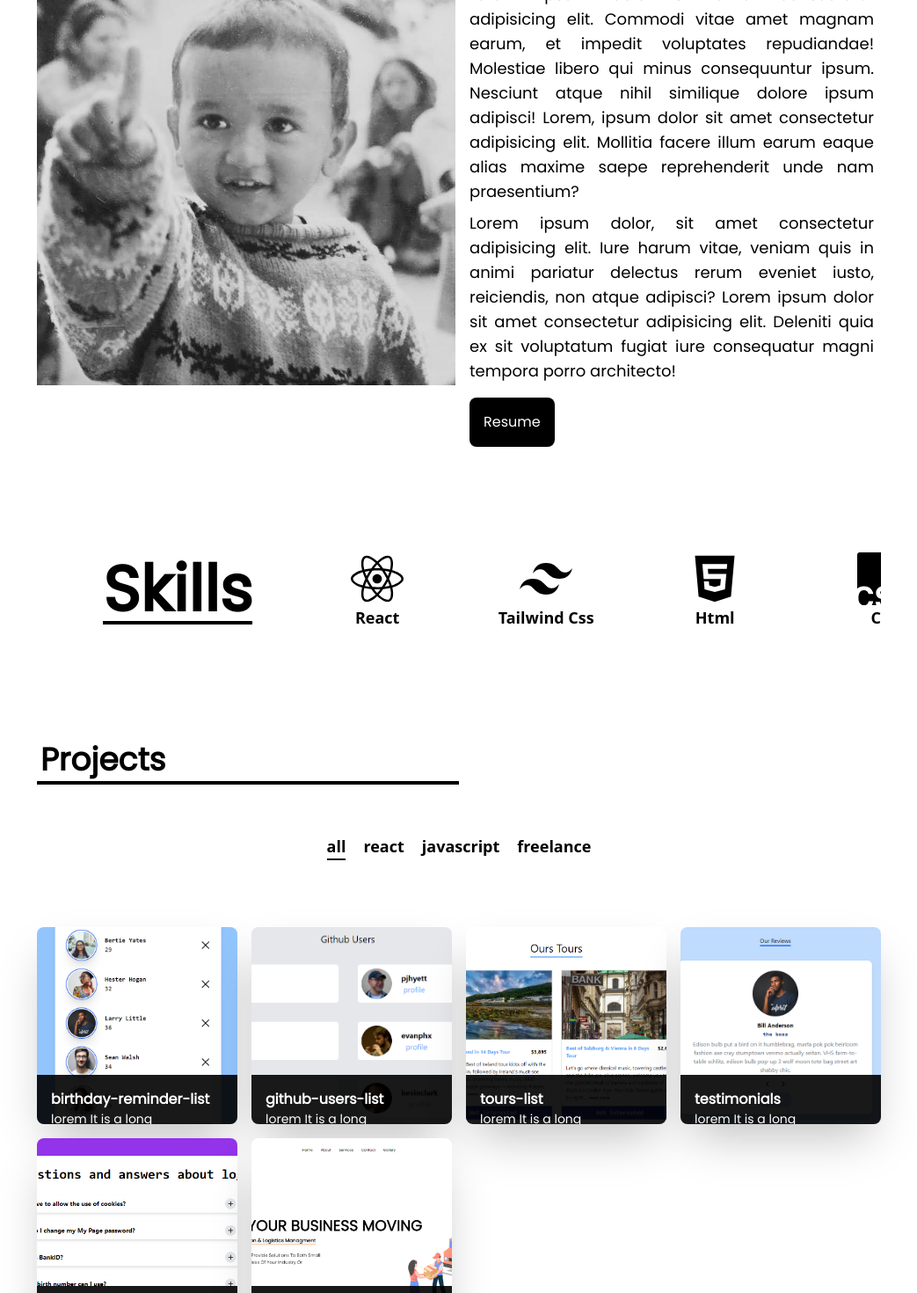
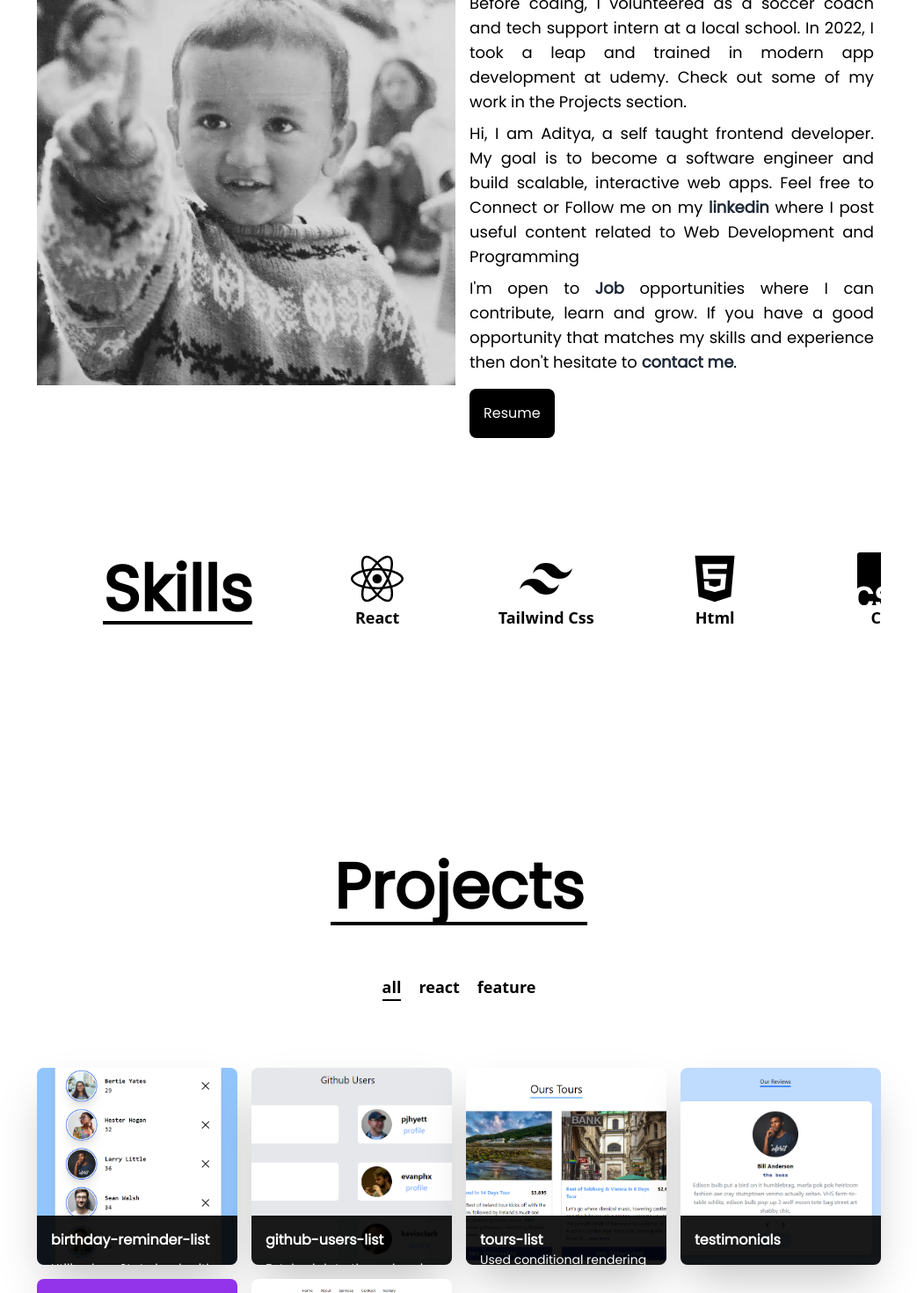
Before and after one commit to iamadityamall/react-projects-portfolio-development, a React (Create React App) app: page / in a window 1280 px wide. Shown: the part 1040-2510 px from the top of the page at 88% size, without its empty margins (118-1161 px from the left). Built offline with nearby package versions, Linux system fonts and the light colour scheme.

Commit message:
major updates done just animation is remaining

```diff
--- a/src/Components/Home/About.jsx
+++ b/src/Components/Home/About.jsx
@@ -3,7 +3,7 @@ import aboutImage from "../../assests/images/baby.jpg";
 import { useSelector } from "react-redux";
 
 const About = () => {
-  const {isDarkmode} = useSelector(store => store.navbar)
+  const { isDarkmode } = useSelector((store) => store.navbar);
   return (
     <section
       id="about"
@@ -27,19 +27,33 @@ const About = () => {
         </div>
         <div className="transition-all duration-500 ease-in-out flex flex-col space-y-2 font-poppins text-sm md:text-justify md:p-2 xl:p-0 xl:text-lg">
           <p>
-            Lorem ipsum dolor sit amet consectetur adipisicing elit. Commodi
-            vitae amet magnam earum, et impedit voluptates repudiandae!
-            Molestiae libero qui minus consequuntur ipsum. Nesciunt atque nihil
-            similique dolore ipsum adipisci! Lorem, ipsum dolor sit amet
-            consectetur adipisicing elit. Mollitia facere illum earum eaque
-            alias maxime saepe reprehenderit unde nam praesentium?
+            Before coding, I volunteered as a soccer coach and tech support
+            intern at a local school. In 2022, I took a leap and trained in
+            modern app development at udemy. Check out some of my work in the
+            Projects section.
           </p>
           <p>
-            Lorem ipsum dolor, sit amet consectetur adipisicing elit. Iure harum
-            vitae, veniam quis in animi pariatur delectus rerum eveniet iusto,
-            reiciendis, non atque adipisci? Lorem ipsum dolor sit amet
-            consectetur adipisicing elit. Deleniti quia ex sit voluptatum fugiat
-            iure consequatur magni tempora porro architecto!
+            Hi, I am Aditya, a self taught frontend developer. My goal is to
+            become a software engineer and build scalable, interactive web
+            apps. Feel free to Connect or Follow me on my{" "}
+            <span className="text-gray-800 font-semibold">
+              <a
+                href="https://linkedin.com/in/adityaharendramall/"
+                target="_blank"
+                rel="noreferrer"
+              >
+                linkedin
+              </a>
+            </span>{" "}
+            where I post useful content related to Web Development and
+            Programming
+          </p>
+          <p>
+            I'm open to <span className="text-gray-800 font-semibold">Job</span>{" "}
+            opportunities where I can contribute, learn and grow. If you have a
+            good opportunity that matches my skills and experience then don't
+            hesitate to{" "}
+            <span className="text-gray-800 font-semibold">contact me</span>.
           </p>
         </div>
         <button
--- a/src/Components/Home/Contact.jsx
+++ b/src/Components/Home/Contact.jsx
@@ -4,7 +4,7 @@ import { HiLocationMarker } from "react-icons/hi";
 
 const Contact = () => {
   return (
-    <section id="contact" className="grid grid-cols-1 gap-y-8 py-20 lg:gap-16">
+    <section id="contact" className="transition-all duration-150 ease-in-out grid grid-cols-1 gap-y-8 py-20 lg:gap-16">
       <div className="flex flex-col items-center space-y-2">
         <h1 className="text-4xl font-bold font-poppins border-b-4  border-black lg:text-7xl">
           Contacts
--- a/src/Components/Home/Hero.jsx
+++ b/src/Components/Home/Hero.jsx
@@ -2,6 +2,7 @@ import React from "react";
 import { socialLinks } from "../../utils/data/SocialLinks";
 import heroImage from "../../assests/images/profile-new.png";
 import { useSelector } from "react-redux";
+import Link from "react-scroll/modules/components/Link";
 
 const Hero = () => {
   const { isDarkmode } = useSelector((store) => store.navbar);
@@ -31,13 +32,20 @@ const Hero = () => {
           opportunities.
         </p>
         <div className="translate-all duration-[2000ms] ease-in-out flex flex-col space-y-6 items-start">
-          <button
-            className={`mt-4 px-6 py-4 bg-black text-white rounded-lg font-poppins ${
+          <Link
+            to="contact"
+            spy={true}
+            smooth={true}
+            duration={500}
+            delay={200}
+            offset={-50}
+            isDynamic={true}
+            className={`mt-4 px-6 py-4 bg-black text-white rounded-lg font-poppins cursor-pointer ${
               isDarkmode && "bg-white text-black"
             }`}
           >
             Hire me
-          </button>
+          </Link>
           <div className="translate-all duration-[2000ms] ease-in-out flex space-x-5  items-center justify-start">
             {socialLinks.map((link) => {
               const { id, path, icon } = link;
--- a/src/Components/Home/Navbar.jsx
+++ b/src/Components/Home/Navbar.jsx
@@ -29,6 +29,7 @@ const Navbar = () => {
                 key={link.id}
                 smooth={true}
                 duration={500}
+                offset={-50}
                 delay={200}
                 isDynamic={true}
                 className="transition-all duration-150 ease-in-out capitalize p-2 hover:border-b-2 hover:border-black font-montserrat hover:font-bold cursor-pointer"
--- a/src/Components/Home/Projects.jsx
+++ b/src/Components/Home/Projects.jsx
@@ -26,10 +26,10 @@ const Projects = () => {
   return (
     <section
       id="projects"
-      className="transition-all duration-200 ease-in-out flex flex-col space-y-10 py-10"
+      className="transition-all duration-200 ease-in-out flex flex-col space-y-10 py-10 lg:py:20"
     >
-      <div className="transition-all duration-200 ease-in-out flex flex-col items-center space-y-2 font-poppins md:grid md:grid-cols-2">
-        <h1 className="transition-all duration-200 ease-in-out text-4xl font-bold border-b-4 border-black p-1">
+      <div className="transition-all duration-200 ease-in-out flex flex-col items-center space-y-2 font-poppins">
+        <h1 className="transition-all duration-200 ease-in-out text-4xl font-bold border-b-4 border-black p-1 lg:text-7xl">
           Projects
         </h1>
         {/* <p className="text-sm">things i have build.</p> */}
--- a/src/Components/Home/Sidebar.jsx
+++ b/src/Components/Home/Sidebar.jsx
@@ -23,6 +23,7 @@ const Sidebar = () => {
             smooth={true}
             duration={500}
             delay={200}
+            offset={-100}
             isDynamic={true}
             className={`translate-all duration-[2000ms] ease-in-out p-2 text-4xl capitalize mr-10 cursor-pointer hover:border-b-2 border-white font-montserrat hover:font-bold md:mr-20 translate-x-[400px] ${
               showSidebar && "translate-x-0"
--- a/src/Components/Home/SkillsBanner.jsx
+++ b/src/Components/Home/SkillsBanner.jsx
@@ -6,7 +6,7 @@ import {SiCsswizardry, SiTailwindcss, SiJavascript} from "react-icons/si"
 
 const ClientLogo = () => {
   return (
-    <section className="transition-all duration-200 ease-in-out grid grid-cols-1 py-14 lg:pt-0 lg:pb-14 justify-items-center gap-y-4 items-center md:grid-cols-3 md:gap-y-0">
+    <section className="transition-all duration-200 ease-in-out grid grid-cols-1 py-14 lg:pt-0 lg:pb-14 justify-items-center gap-y-4 items-center md:grid-cols-3 md:gap-y-0 lg:mb-32">
       <div>
         <h1 className="transition-all duration-200 ease-in-out text-4xl font-bold font-poppins border-b-4 border-black md:text-5xl lg:text-7xl">
           Skills
--- a/src/Components/ProjectCard.jsx
+++ b/src/Components/ProjectCard.jsx
@@ -1,4 +1,4 @@
-import { FaGithub } from "react-icons/fa";
+// import { FaGithub } from "react-icons/fa";
 
 const ProjectCard = ({ name, image, category, info, url }) => {
   const translateFull = (id) => {
@@ -34,7 +34,7 @@ const ProjectCard = ({ name, image, category, info, url }) => {
             <span className="bg-gray-500 px-2 py-1">react</span>
           </div>
           <figure className="text-2xl flex space-x-5 items-center">
-            <FaGithub />
+            {/* <FaGithub /> */}
             <a
               href={url}
               target="_blank"
--- a/src/utils/data/projects.js
+++ b/src/utils/data/projects.js
@@ -15,45 +15,45 @@ export const projects = [
     id: 0,
     category: "react",
     name: "birthday-reminder-list",
-    info: "lorem It is a long established fact that a reader will be distracted by the readable content of a page when looking at its layout. The point of using ",
+    info: "Utilized useState hook with map array method for iterating data. enabled reset button when length of birthdays equaled to one use conditional rendering.",
     image: rp01,
-    url: "",
+    url: "https://rp-birthday-reminder-ui.netlify.app/",
   },
   {
     id: 2,
     category: "react",
     name: "github-users-list",
-    info: "lorem It is a long established fact that a reader will be distracted by the readable content of a page when looking at its layout. The point of using ",
+    info: "Fetched data through api, using async await in useEffect hooks with empty dependency to run it only on its first render.(https://api.github.com/users) ",
     image: rp02,
-    url: "",
+    url: "https://rp-github-users.netlify.app/",
   },
   {
     id: 3,
     category: "react",
     name: "tours-list",
-    info: "lorem It is a long established fact that a reader will be distracted by the readable content of a page when looking at its layout. The point of using ",
+    info: "Used conditional rendering for read more and show less. implemented try and catch method for fetching the data from api, and passed functions through prop drilling. ",
     image: rp03,
-    url: "",
+    url: "https://rp-tours-card.netlify.app/",
   },
   {
     id: 4,
-    category: "javascript",
+    category: "react",
     name: "testimonials",
-    info: "lorem It is a long established fact that a reader will be distracted by the readable content of a page when looking at its layout. The point of using ",
+    info: "useState is used to change the reviews and math random method we generated random indexes to populate the reviews. ",
     image: rp04,
-    url: "",
+    url: "https://rp-reviews.netlify.app/",
   },
   {
     id: 5,
-    category: "javascript",
+    category: "react",
     name: "accordion",
-    info: "lorem It is a long established fact that a reader will be distracted by the readable content of a page when looking at its layout. The point of using ",
+    info: "Basic question and answer accordion, made with conditionally rendering to display answers on demand. Data fetched is locally stored and iterated in reuseable component singlequestion.",
     image: rp05,
     url: "",
   },
   {
     id: 6,
-    category: "freelance",
+    category: "feature",
     name: "landing-page",
     info: "Build a landing page for my client siddhivinayak logistics. Made it simple with little bit of animations and responsive design. ",
     image: siddhi,
```
Also changed, not shown: src/utils/data/SocialLinks.js (+14 -14 lines).
